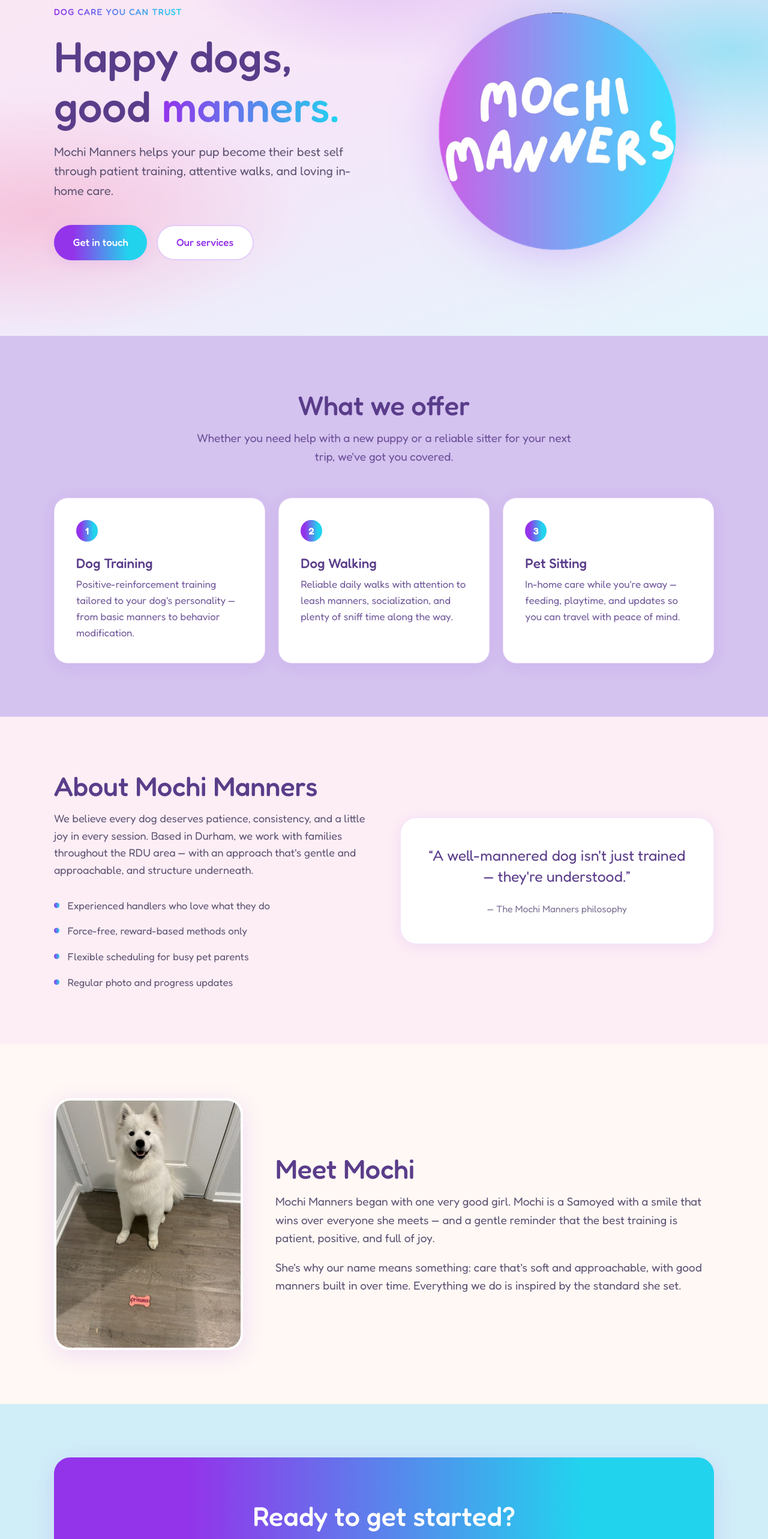
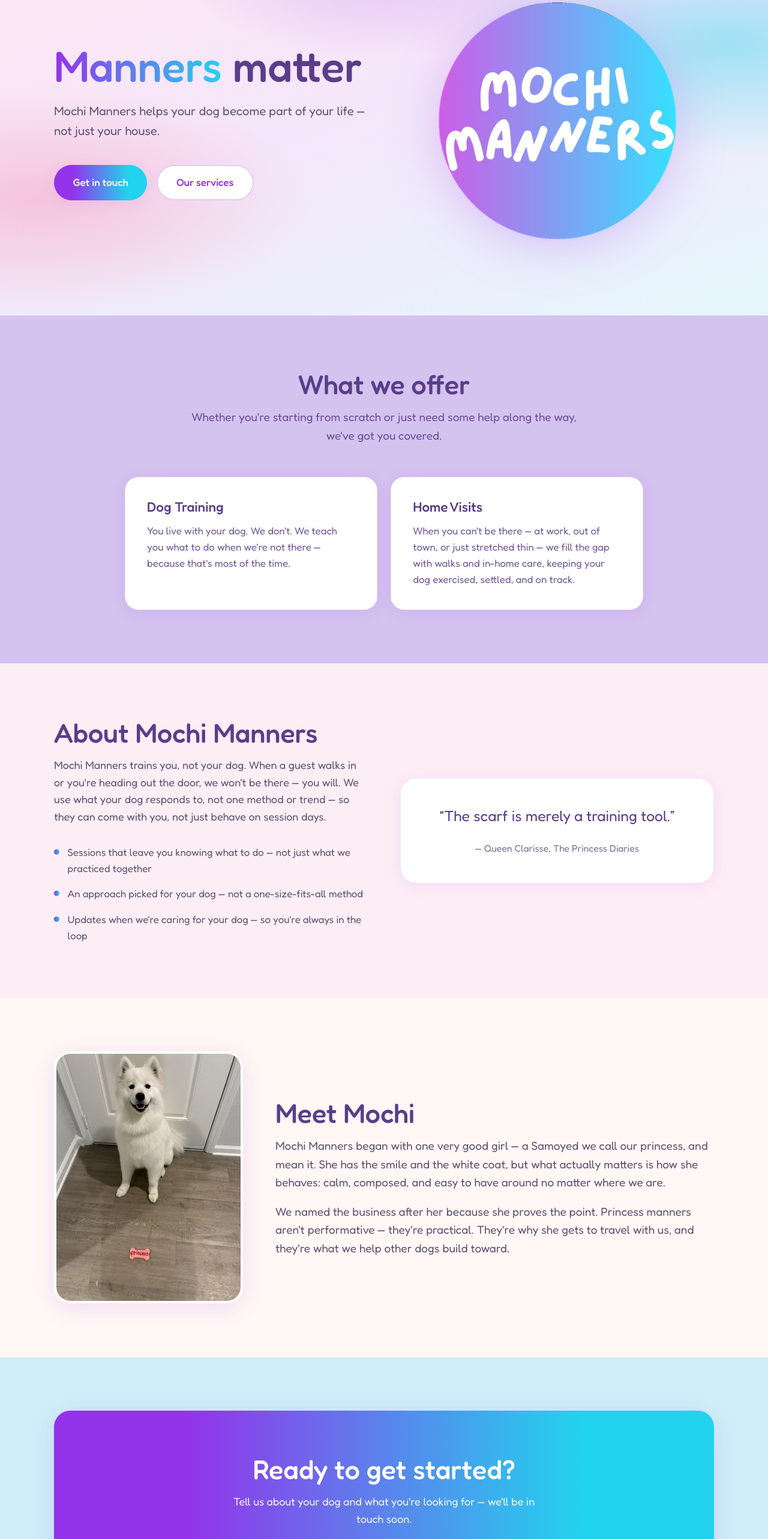
Before and after one commit to ditwaru/mochi-manners, a React (Vite) app: page / in a window 1280 px wide. Shown: the part 200-2766 px from the top of the page at 60% size. Built offline with nearby package versions, Linux system fonts and the light colour scheme.

Commit message:
first draft complete

```diff
--- a/index.html
+++ b/index.html
@@ -7,16 +7,16 @@
     <meta name="theme-color" content="#fff8f5" />
     <meta
       name="description"
-      content="Mochi Manners — professional dog training, walking, and pet sitting in the Durham and RDU area."
+      content="Mochi Manners — professional dog training and home visits in Durham, NC and the greater RDU area."
     />
     <link rel="canonical" href="https://www.mochimanners.com/" />
     <meta property="og:type" content="website" />
     <meta property="og:site_name" content="Mochi Manners" />
     <meta property="og:url" content="https://www.mochimanners.com/" />
-    <meta property="og:title" content="Mochi Manners | Dog Training, Walking & Sitting" />
+    <meta property="og:title" content="Mochi Manners | Dog Training & Home Visits" />
     <meta
       property="og:description"
-      content="Mochi Manners — professional dog training, walking, and pet sitting in the Durham and RDU area."
+      content="Mochi Manners — professional dog training and home visits in Durham, NC and the greater RDU area."
     />
     <meta property="og:image" content="https://www.mochimanners.com/og-image.png" />
     <meta property="og:image:secure_url" content="https://www.mochimanners.com/og-image.png" />
@@ -24,10 +24,10 @@
     <meta property="og:image:width" content="1200" />
     <meta property="og:image:height" content="630" />
     <meta name="twitter:card" content="summary_large_image" />
-    <meta name="twitter:title" content="Mochi Manners | Dog Training, Walking & Sitting" />
+    <meta name="twitter:title" content="Mochi Manners | Dog Training & Home Visits" />
     <meta
       name="twitter:description"
-      content="Mochi Manners — professional dog training, walking, and pet sitting in the Durham and RDU area."
+      content="Mochi Manners — professional dog training and home visits in Durham, NC and the greater RDU area."
     />
     <meta name="twitter:image" content="https://www.mochimanners.com/og-image.png" />
     <script type="application/ld+json">
@@ -38,7 +38,7 @@
         "url": "https://www.mochimanners.com",
         "email": "info@mochimanners.com",
         "image": "https://www.mochimanners.com/og-image.png",
-        "description": "Professional dog training, walking, and pet sitting in the Durham and RDU area.",
+        "description": "Professional dog training and home visits in Durham, NC and the greater RDU area.",
         "address": {
           "@type": "PostalAddress",
           "addressLocality": "Durham",
@@ -49,7 +49,7 @@
           "@type": "AdministrativeArea",
           "name": "Raleigh-Durham metropolitan area"
         },
-        "serviceType": ["Dog Training", "Dog Walking", "Pet Sitting"]
+        "serviceType": ["Dog Training", "Home Visits"]
       }
     </script>
     <link rel="preconnect" href="https://fonts.googleapis.com" />
@@ -58,7 +58,7 @@
       href="https://fonts.googleapis.com/css2?family=Fredoka:wght@400;500;600&display=swap"
       rel="stylesheet"
     />
-    <title>Mochi Manners | Dog Training, Walking & Sitting</title>
+    <title>Mochi Manners | Dog Training & Home Visits</title>
   </head>
   <body>
     <div id="root"></div>
--- a/src/App.css
+++ b/src/App.css
@@ -124,26 +124,6 @@
   position: relative;
 }
 
-.hero-tag {
-  display: inline-block;
-  font-size: 0.8125rem;
-  font-weight: 500;
-  letter-spacing: 0.08em;
-  text-transform: uppercase;
-  color: var(--purple-dark);
-  margin-bottom: 1.25rem;
-}
-
-@supports ((-webkit-background-clip: text) or (background-clip: text)) {
-  .hero-tag {
-    background: var(--gradient);
-    -webkit-background-clip: text;
-    background-clip: text;
-    -webkit-text-fill-color: transparent;
-    color: transparent;
-  }
-}
-
 .hero-lead {
   font-size: 1.125rem;
   max-width: 30rem;
@@ -262,8 +242,10 @@
 
 .services-grid {
   display: grid;
-  grid-template-columns: repeat(3, 1fr);
+  grid-template-columns: repeat(2, 1fr);
   gap: 1.25rem;
+  max-width: 48rem;
+  margin-inline: auto;
 }
 
 .service-card {
@@ -275,24 +257,13 @@
   transition: transform 0.2s, box-shadow 0.2s;
 }
 
+.service-card h3 {
+  margin-bottom: 0.75rem;
+}
+
 .service-card:hover {
   transform: translateY(-3px);
   box-shadow: var(--shadow-lg);
-}
-
-.service-number {
-  display: inline-flex;
-  align-items: center;
-  justify-content: center;
-  width: 2rem;
-  height: 2rem;
-  border-radius: 50%;
-  background-color: var(--purple);
-  background-image: var(--gradient-btn);
-  color: var(--white);
-  font-size: 0.875rem;
-  font-weight: 600;
-  margin-bottom: 1.25rem;
 }
 
 .service-card p {
@@ -420,25 +391,31 @@
   margin-inline: auto;
   margin-bottom: 2rem;
   color: rgba(255, 255, 255, 0.92);
+  text-wrap: pretty;
 }
 
 .contact-box .contact-area {
   font-size: 0.9375rem;
   margin-bottom: 1.5rem;
   color: rgba(255, 255, 255, 0.78);
+  text-wrap: pretty;
 }
 
 .contact-email {
   display: inline-block;
-  font-size: 1.125rem;
+  max-width: 100%;
+  font-size: clamp(0.875rem, 3.5vw, 1.125rem);
   font-weight: 500;
   color: var(--purple);
   text-decoration: none;
   background: var(--white);
-  padding: 0.75rem 1.5rem;
+  padding: 0.75rem clamp(1rem, 4vw, 1.5rem);
   border-radius: 999px;
   box-shadow: var(--shadow);
   transition: transform 0.2s, box-shadow 0.2s;
+  overflow-wrap: anywhere;
+  text-align: center;
+  box-sizing: border-box;
 }
 
 .contact-email:hover {
@@ -522,6 +499,10 @@
 /* Responsive */
 
 @media (max-width: 768px) {
+  .container {
+    width: min(1100px, 100% - 2rem);
+  }
+
   .nav {
     gap: 1.25rem;
   }
@@ -532,6 +513,14 @@
     grid-template-columns: 1fr;
     gap: 2.5rem;
     text-align: center;
+  }
+
+  .about-aside {
+    padding: 2rem 1.5rem;
+  }
+
+  .about-aside blockquote {
+    font-size: clamp(1.125rem, 4vw, 1.375rem);
   }
 
   .mochi-photo-wrap {
@@ -547,6 +536,7 @@
 
   .mochi-content p {
     max-width: 32rem;
+    text-wrap: pretty;
   }
 
   .hero-grid > div:first-child {
@@ -557,6 +547,7 @@
 
   .hero-lead {
     margin-inline: auto;
+    text-wrap: pretty;
   }
 
   .hero-actions {
@@ -576,49 +567,108 @@
     grid-template-columns: 1fr;
   }
 
+  .service-card {
+    padding: 1.5rem;
+  }
+
+  .contact-box {
+    padding: 2rem 1.25rem;
+  }
+
   .footer-inner {
     flex-direction: column;
     text-align: center;
   }
+
+  .footer-nav {
+    flex-wrap: wrap;
+    justify-content: center;
+  }
+
+  .footer-nav a {
+    overflow-wrap: anywhere;
+  }
 }
 
 @media (max-width: 480px) {
+  .container {
+    width: min(1100px, 100% - 1.5rem);
+  }
+
+  .header-inner {
+    flex-wrap: wrap;
+    justify-content: center;
+    gap: 0.75rem;
+    padding-block: 0.75rem;
+  }
+
   .logo img {
     height: 2rem;
   }
 
   .nav {
-    gap: 0.875rem;
+    justify-content: center;
+    flex-wrap: wrap;
+    gap: 0.5rem 0.875rem;
+    width: 100%;
   }
 
   .nav a {
     font-size: 0.8125rem;
   }
+
+  .section {
+    padding-block: clamp(2.5rem, 8vw, 3.5rem);
+  }
+
+  .section-header {
+    margin-bottom: 2rem;
+  }
+
+  .about-points li {
+    text-align: left;
+  }
+
+  .contact-box {
+    padding: 1.75rem 1rem;
+    border-radius: 1.25rem;
+  }
+
+  .contact-box p {
+    margin-bottom: 1.25rem;
+  }
+
+  .contact-box .contact-area {
+    margin-bottom: 1.25rem;
+  }
+}
+
+@media (max-width: 360px) {
+  .nav a {
+    font-size: 0.75rem;
+  }
+
+  .nav {
+    gap: 0.375rem 0.625rem;
+  }
 }
 
 /* Gallery */
 
-.gallery-page .gallery-hero h1 {
-  font-size: clamp(1.75rem, 3.5vw, 2.5rem);
+.gallery-page {
+  flex: 1;
+  display: flex;
+  align-items: center;
+  justify-content: center;
+  padding: 4rem 1.25rem;
+  background: var(--cream);
 }
 
 .gallery-coming-soon {
+  margin: 0;
   text-align: center;
   font-size: 1.25rem;
   color: var(--text-muted);
-}
-
-.gallery-cta-inner {
-  text-align: center;
-  display: flex;
-  flex-direction: column;
-  align-items: center;
-  gap: 1.25rem;
-}
-
-.gallery-cta-inner p {
-  font-size: 1.125rem;
-  color: var(--text-strong);
 }
 
 @media (prefers-reduced-motion: reduce) {
--- a/src/hooks/usePageMeta.ts
+++ b/src/hooks/usePageMeta.ts
@@ -5,6 +5,8 @@ type PageMeta = {
   title: string;
   description?: string;
   path?: string;
+  noindex?: boolean;
+  canonical?: string | false;
 };
 
 function setMeta(attr: "name" | "property", key: string, content: string) {
@@ -18,6 +20,10 @@ function setMeta(attr: "name" | "property", key: string, content: string) {
   el.content = content;
 }
 
+function removeMeta(attr: "name" | "property", key: string) {
+  document.querySelector<HTMLMetaElement>(`meta[${attr}="${key}"]`)?.remove();
+}
+
 function setCanonical(href: string) {
   let el = document.querySelector<HTMLLinkElement>('link[rel="canonical"]');
   if (!el) {
@@ -28,10 +34,18 @@ function setCanonical(href: string) {
   el.href = href;
 }
 
-export function usePageMeta({ title, description, path }: PageMeta) {
+function removeCanonical() {
+  document.querySelector<HTMLLinkElement>('link[rel="canonical"]')?.remove();
+}
+
+export function usePageMeta({ title, description, path, noindex, canonical }: PageMeta) {
   useEffect(() => {
     const desc = description ?? site.defaultDescription;
-    const url = path ? `${site.url}${path}` : site.url;
+    const url = noindex
+      ? `${site.url}${window.location.pathname}`
+      : path
+        ? `${site.url}${path}`
+        : site.url;
 
     document.title = title;
     setMeta("name", "description", desc);
@@ -42,6 +56,17 @@ export function usePageMeta({ title, description, path }: PageMeta) {
     setMeta("name", "twitter:title", title);
     setMeta("name", "twitter:description", desc);
     setMeta("name", "twitter:image", site.ogImage);
-    setCanonical(url);
-  }, [title, description, path]);
+
+    if (noindex) {
+      setMeta("name", "robots", "noindex, nofollow");
+    } else {
+      removeMeta("name", "robots");
+    }
+
+    if (canonical === false) {
+      removeCanonical();
+    } else {
+      setCanonical(typeof canonical === "string" ? canonical : url);
+    }
+  }, [title, description, path, noindex, canonical]);
 }
--- a/src/index.css
+++ b/src/index.css
@@ -66,6 +66,7 @@ html {
 
 body {
   margin: 0;
+  overflow-x: clip;
 }
 
 h1,
--- a/src/pages/Gallery.tsx
+++ b/src/pages/Gallery.tsx
@@ -1,41 +1,15 @@
-import { Link } from "react-router-dom";
 import { usePageMeta } from "../hooks/usePageMeta";
 
 export default function Gallery() {
   usePageMeta({
     title: "Gallery | Mochi Manners",
-    description: "Photos and videos from Mochi Manners dog training, walks, and pet care.",
+    description: "Gallery coming soon.",
     path: "/gallery",
   });
 
   return (
     <main id="main-content" className="gallery-page">
-      <section className="section section-lavender gallery-hero">
-        <div className="container">
-          <div className="section-header">
-            <h1>Gallery</h1>
-            <p>
-              Moments from walks, training sessions, and the dogs we love caring
-              for.
-            </p>
-          </div>
-        </div>
-      </section>
-
-      <section className="section section-cream">
-        <div className="container">
-          <p className="gallery-coming-soon">Coming soon</p>
-        </div>
-      </section>
-
-      <section className="section section-mint gallery-cta">
-        <div className="container gallery-cta-inner">
-          <p>Interested in working together?</p>
-          <Link to="/#contact" className="btn btn-primary">
-            Get in touch
-          </Link>
-        </div>
-      </section>
+      <p className="gallery-coming-soon">Coming soon</p>
     </main>
   );
 }
--- a/src/pages/Home.tsx
+++ b/src/pages/Home.tsx
@@ -11,25 +11,19 @@ const services = [
   {
     title: "Dog Training",
     description:
-      "Positive-reinforcement training tailored to your dog's personality — from basic manners to behavior modification.",
+      "You live with your dog. We don't. We teach you what to do when we're not there — because that's most of the time.",
   },
   {
-    title: "Dog Walking",
+    title: "Home Visits",
     description:
-      "Reliable daily walks with attention to leash manners, socialization, and plenty of sniff time along the way.",
-  },
-  {
-    title: "Pet Sitting",
-    description:
-      "In-home care while you're away — feeding, playtime, and updates so you can travel with peace of mind.",
+      "When you can't be there — at work, out of town, or just stretched thin — we fill the gap with walks and in-home care, keeping your dog exercised, settled, and on track.",
   },
 ];
 
 const aboutPoints = [
-  "Experienced handlers who love what they do",
-  "Force-free, reward-based methods only",
-  "Flexible scheduling for busy pet parents",
-  "Regular photo and progress updates",
+  "Sessions that leave you knowing what to do — not just what we practiced together",
+  "An approach picked for your dog — not a one-size-fits-all method",
+  "Updates when we're caring for your dog — so you're always in the loop",
 ];
 
 export default function Home() {
@@ -68,15 +62,11 @@ export default function Home() {
       <section className="hero">
         <div className="container hero-grid">
           <div>
-            <span className="hero-tag">Dog care you can trust</span>
             <h1>
-              Happy dogs,
-              <br />
-              good <span className="gradient-text">manners.</span>
+              <span className="gradient-text">Manners</span> matter
             </h1>
             <p className="hero-lead">
-              Mochi Manners helps your pup become their best self through patient
-              training, attentive walks, and loving in-home care.
+              Mochi Manners helps your dog become part of your life — not just your house.
             </p>
             <div className="hero-actions">
               <a href="#contact" className="btn btn-primary">
@@ -105,16 +95,13 @@ export default function Home() {
           <div className="section-header">
             <h2>What we offer</h2>
             <p>
-              Whether you need help with a new puppy or a reliable sitter for your
-              next trip, we&apos;ve got you covered.
+              Whether you&apos;re starting from scratch or just need some help along the way,
+              we&apos;ve got you covered.
             </p>
           </div>
           <div className="services-grid">
-            {services.map((service, i) => (
+            {services.map((service) => (
               <article key={service.title} className="service-card">
-                <span className="service-number" aria-hidden="true">
-                  {i + 1}
-                </span>
                 <h3>{service.title}</h3>
                 <p>{service.description}</p>
               </article>
@@ -128,10 +115,9 @@ export default function Home() {
           <div>
             <h2>About Mochi Manners</h2>
             <p>
-              We believe every dog deserves patience, consistency, and a little joy
-              in every session. Based in Durham, we work with families throughout
-              the RDU area — with an approach that&apos;s gentle and approachable,
-              and structure underneath.
+              Mochi Manners trains you, not your dog. When a guest walks in or you&apos;re heading
+              out the door, we won&apos;t be there — you will. We use what your dog responds to, not
+              one method or trend — so they can come with you, not just behave on session days.
             </p>
             <ul className="about-points">
               {aboutPoints.map((point) => (
@@ -140,11 +126,8 @@ export default function Home() {
             </ul>
           </div>
           <aside className="about-aside">
-            <blockquote>
-              &ldquo;A well-mannered dog isn&apos;t just trained — they&apos;re
-              understood.&rdquo;
-            </blockquote>
-            <cite>— The Mochi Manners philosophy</cite>
+            <blockquote>&ldquo;The scarf is merely a training tool.&rdquo;</blockquote>
+            <cite>— Queen Clarisse, The Princess Diaries</cite>
           </aside>
         </div>
       </section>
@@ -163,14 +146,14 @@ export default function Home() {
           <div className="mochi-content">
             <h2>Meet Mochi</h2>
             <p>
-              Mochi Manners began with one very good girl. Mochi is a Samoyed with
-              a smile that wins over everyone she meets — and a gentle reminder that
-              the best training is patient, positive, and full of joy.
+              Mochi Manners began with one very good girl — a Samoyed we call our princess, and mean
+              it. She has the smile and the white coat, but what actually matters is how she
+              behaves: calm, composed, and easy to have around no matter where we are.
             </p>
             <p>
-              She&apos;s why our name means something: care that&apos;s soft and
-              approachable, with good manners built in over time. Everything we do
-              is inspired by the standard she set.
+              We named the business after her because she proves the point. Princess manners
+              aren&apos;t performative — they&apos;re practical. They&apos;re why she gets to travel
+              with us, and they&apos;re what we help other dogs build toward.
             </p>
           </div>
         </div>
@@ -181,8 +164,8 @@ export default function Home() {
           <div className="contact-box">
             <h2>Ready to get started?</h2>
             <p>
-              Tell us about your dog and what you&apos;re looking for. We&apos;ll get
-              back to you within one business day.
+              Tell us about your dog and what you&apos;re looking for — we&apos;ll be in
+              touch soon.
             </p>
             <p className="contact-area">Serving {site.serviceArea}.</p>
             <a href={`mailto:${site.email}`} className="contact-email">
--- a/src/pages/NotFound.tsx
+++ b/src/pages/NotFound.tsx
@@ -5,7 +5,8 @@ export default function NotFound() {
   usePageMeta({
     title: "Page Not Found | Mochi Manners",
     description: "The page you're looking for doesn't exist.",
-    path: "/404",
+    noindex: true,
+    canonical: false,
   });
 
   return (
--- a/src/site.ts
+++ b/src/site.ts
@@ -2,9 +2,9 @@ export const site = {
   name: "Mochi Manners",
   url: "https://www.mochimanners.com",
   email: "info@mochimanners.com",
-  serviceArea: "Durham and the greater RDU area",
-  defaultTitle: "Mochi Manners | Dog Training, Walking & Sitting",
+  serviceArea: "Durham, NC and the greater RDU area",
+  defaultTitle: "Mochi Manners | Dog Training & Home Visits",
   defaultDescription:
-    "Mochi Manners — professional dog training, walking, and pet sitting in the Durham and RDU area.",
+    "Mochi Manners — professional dog training and home visits in Durham, NC and the greater RDU area.",
   ogImage: "https://www.mochimanners.com/og-image.png",
 } as const;
```
Also changed, not shown: 1 other file (tests, documents, lock files or other folders).
